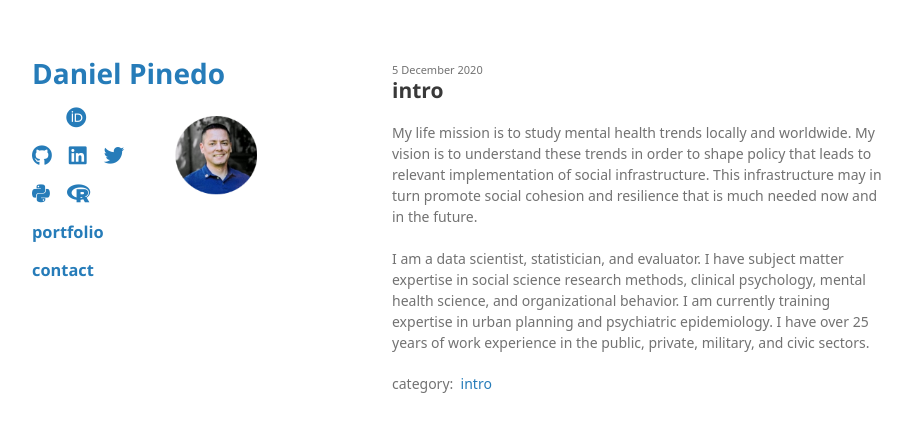
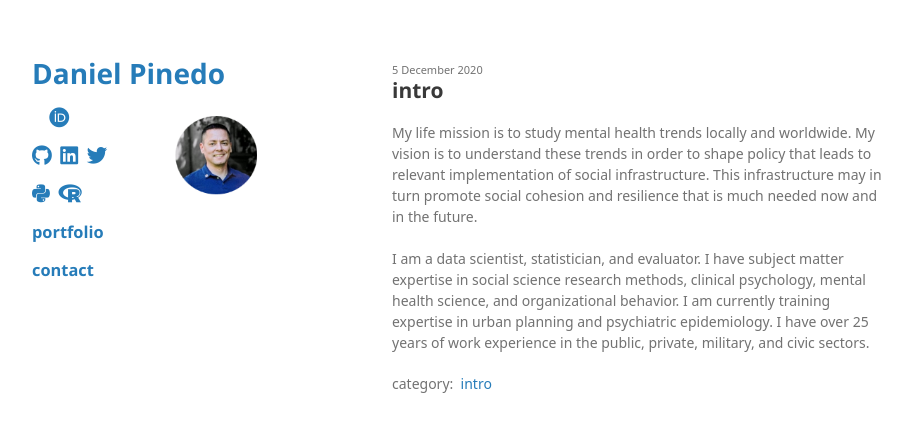
Before and after one commit to odenipinedo/odenipinedo.github.io, a Jekyll site: the page built from index.html, in a window 1280 px wide. Shown: the top 432 px of the page, without its empty margins (178-1090 px from the left). Built offline with Jekyll 4.4.1, drawn with Linux system fonts in a browser that asks for light colours; nearby versions of some CDN libraries; some web fonts are replaced; a style sheet for code colours, icons or effects is not loaded; the repository's description, which GitHub fills in, is left out.

Commit message:
Update head.html

```diff
--- a/_includes/head.html
+++ b/_includes/head.html
@@ -4,10 +4,10 @@
 
      <div class="list-group">
       <h3>
-      <a href="/cv" class="btn" target="_blank" rel="noopener noreferrer">
-        <i class="ai ai-cv ai-lg"></i>&nbsp; &nbsp;
+      <a href="/cv" class="btn">
+        <i class="ai ai-cv ai-lg"></i>&nbsp;
       <a href="https://scholar.google.com/citations?hl=en&user=owb4eZUAAAAJ" class="btn" target="_blank" rel="noopener noreferrer">
-        <i class="ai ai-google-scholar ai-lg"></i>&nbsp; &nbsp;
+        <i class="ai ai-google-scholar ai-lg"></i>&nbsp;
       </a>
       <a href="https://orcid.org/0000-0002-1864-1303" class="btn" target="_blank" rel="noopener noreferrer">
         <i class="fab fa-orcid fa-lg"></i>
@@ -18,10 +18,10 @@
     <div class="list-group">
       <h3>
       <a href="https://github.com/odenipinedo" class="btn" target="_blank" rel="noopener noreferrer">
-        <i class="fab fa-github fa-lg"></i>&nbsp; &nbsp;
+        <i class="fab fa-github fa-lg"></i>&nbsp;
       </a>
       <a href="https://www.linkedin.com/in/odenipinedo" class="btn" target="_blank" rel="noopener noreferrer">
-        <i class="fab fa-linkedin fa-lg"></i>&nbsp; &nbsp;
+        <i class="fab fa-linkedin fa-lg"></i>&nbsp;
       </a>
       <a href="https://www.twitter.com/odenipinedo" class="btn" target="_blank" rel="noopener noreferrer">
         <i class="fab fa-twitter fa-lg"></i>
@@ -30,10 +30,10 @@
 
     <div class="list-group">
       <h3>
-      <a href="https://pinedo.org/Python" class="btn">
-        <i class="fab fa-python fa-lg"></i>&nbsp; &nbsp;
+      <a href="/Python" class="btn">
+        <i class="fab fa-python fa-lg"></i>&nbsp;
       </a>
-      <a href="https://pinedo.org/R" class="btn">
+      <a href="/R" class="btn">
         <i class="fab fa-r-project fa-lg"></i>
       </a>
       </h3>
```
